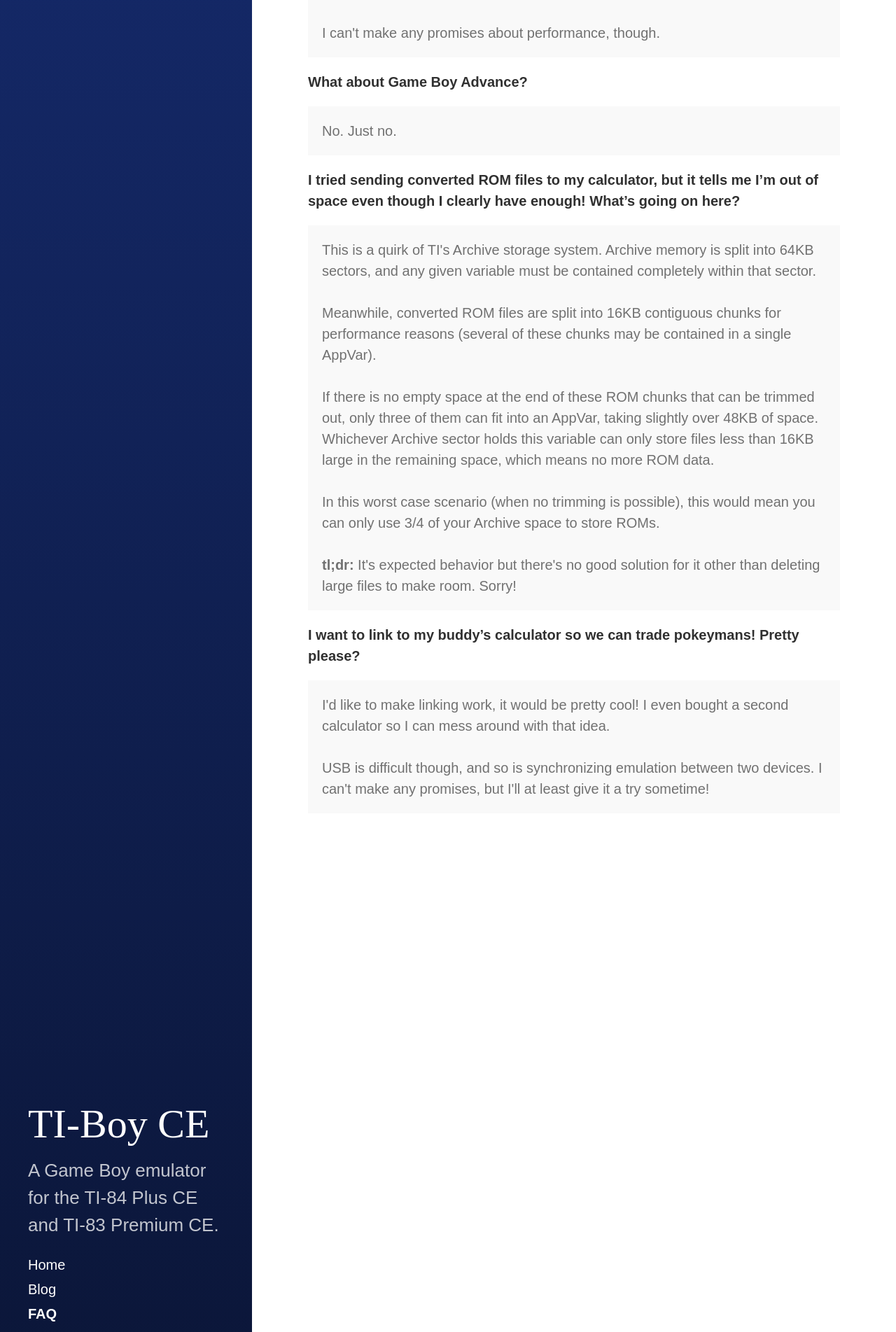
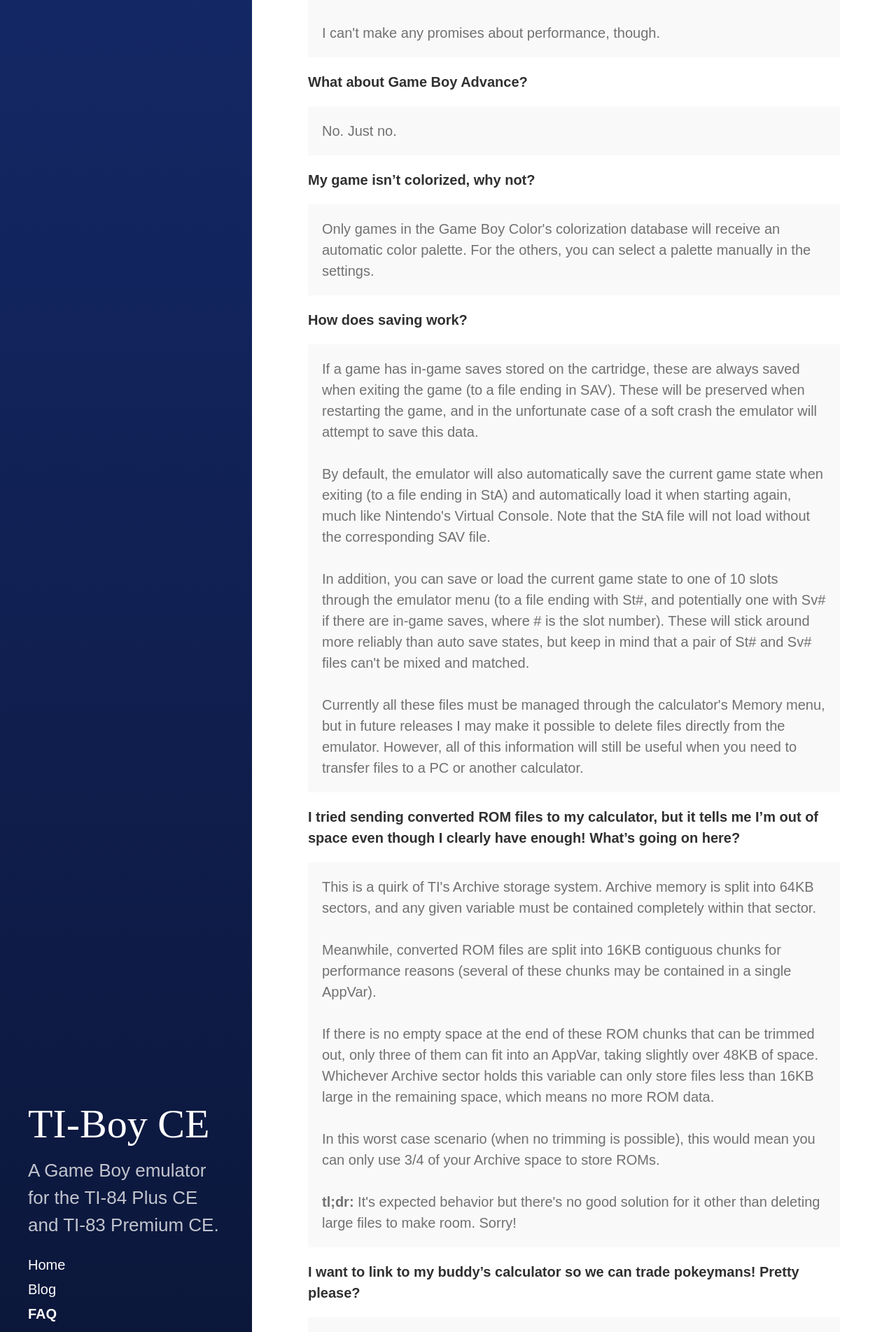
Before and after one commit to calc84maniac/tiboyce, a Jekyll site: the page built from faq.md, in a window 1280 px wide. Shown: the part 468-2371 px from the top of the page at 70% size. Built offline with Jekyll 4.4.1, drawn with Linux system fonts in a browser that asks for light colours.

Commit message:
Add some FAQ entries.

```diff
--- a/faq.md
+++ b/faq.md
@@ -27,6 +27,32 @@
   No. Just no.
 </p>
 
+**My game isn't colorized, why not?**
+
+<p class="message">
+  Only games in the Game Boy Color's colorization database will receive an automatic color palette.
+  For the others, you can select a palette manually in the settings.
+</p>
+
+**How does saving work?**
+
+<p class="message">
+  If a game has in-game saves stored on the cartridge, these are always saved when exiting the game (to a file ending in SAV).
+  These will be preserved when restarting the game, and in the unfortunate case of a soft crash the emulator will attempt to save this data.
+  <br/><br/>
+  By default, the emulator will also automatically save the current game state when exiting (to a file ending in StA)
+  and automatically load it when starting again, much like Nintendo's Virtual Console.
+  Note that the StA file will not load without the corresponding SAV file.
+  <br/><br/>
+  In addition, you can save or load the current game state to one of 10 slots through the emulator menu
+  (to a file ending with St#, and potentially one with Sv# if there are in-game saves, where # is the slot number).
+  These will stick around more reliably than auto save states, but keep in mind that a pair of St# and Sv# files can't be mixed and matched.
+  <br/><br/>
+  Currently all these files must be managed through the calculator's Memory menu, but in future releases I may make it possible to delete
+  files directly from the emulator.
+  However, all of this information will still be useful when you need to transfer files to a PC or another calculator.
+</p>
+
 **I tried sending converted ROM files to my calculator, but it tells me I'm out of space even though I clearly have enough! What's going on here?**
 
 <p class="message">
```
